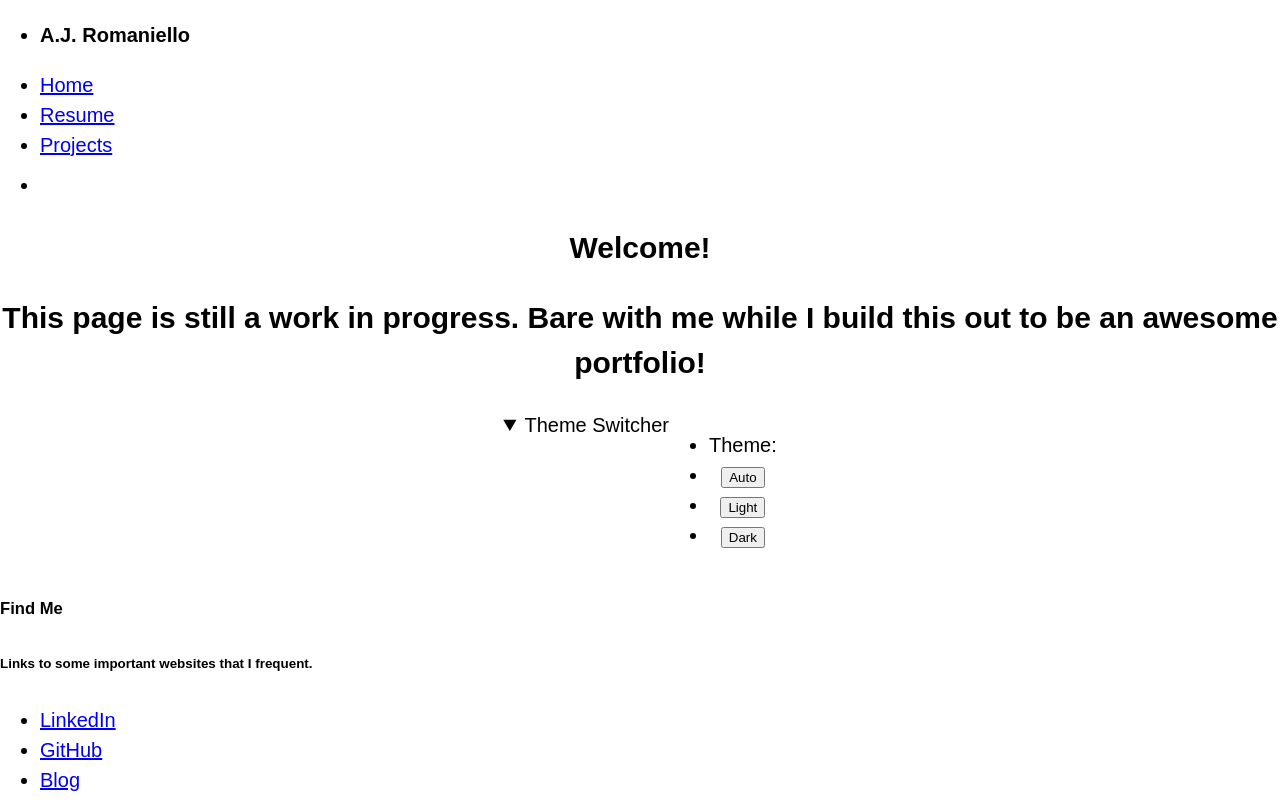
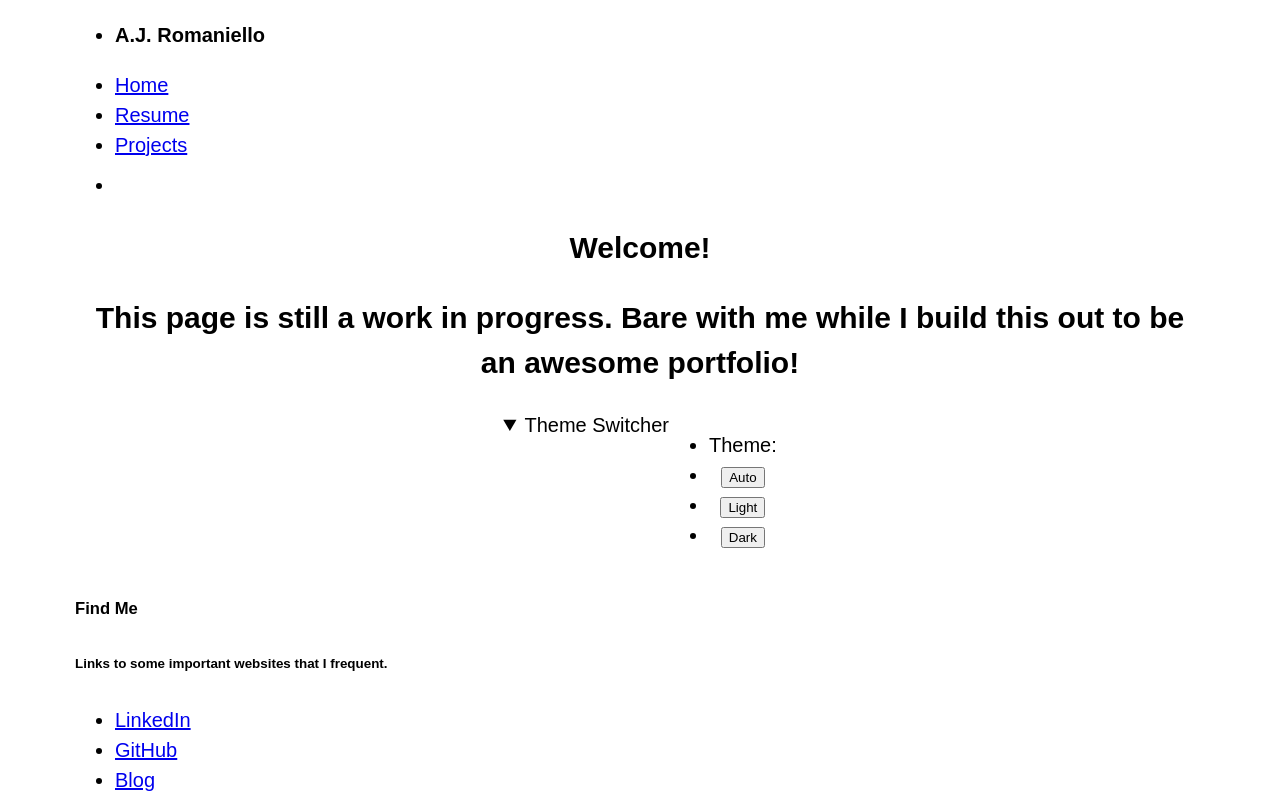
Before and after one commit to aj-rom/aj-rom.github.io, a React (Create React App) app: page / in a window 1280 px wide. Shown: the top 800 px of the page. Built offline with nearby package versions, Linux system fonts and the light colour scheme.

Commit message:
add container responsive layouts

```diff
--- a/src/style/index.css
+++ b/src/style/index.css
@@ -45,6 +45,78 @@ body > footer {
     padding: var(--section-spacing-vertical) 0;
 }
 
+/* Containers */
+.container,
+.container-fluid {
+    width: 100%;
+    margin-right: auto;
+    margin-left: auto;
+    padding-right: var(--spacing);
+    padding-left: var(--spacing);
+}
+
+@media (min-width: 576px) {
+    .container {
+        max-width: 510px;
+        padding-right: 0;
+        padding-left: 0;
+    }
+}
+
+@media (min-width: 768px) {
+    .container {
+        max-width: 700px;
+    }
+}
+
+@media (min-width: 992px) {
+    .container {
+        max-width: 920px;
+    }
+}
+
+@media (min-width: 1200px) {
+    .container {
+        max-width: 1130px;
+    }
+}
+
+/* Containers */
+.container,
+.container-fluid {
+    width: 100%;
+    margin-right: auto;
+    margin-left: auto;
+    padding-right: var(--spacing);
+    padding-left: var(--spacing);
+}
+
+@media (min-width: 576px) {
+    .container {
+        max-width: 510px;
+        padding-right: 0;
+        padding-left: 0;
+    }
+}
+
+@media (min-width: 768px) {
+    .container {
+        max-width: 700px;
+    }
+}
+
+@media (min-width: 992px) {
+    .container {
+        max-width: 920px;
+    }
+}
+
+@media (min-width: 1200px) {
+    .container {
+        max-width: 1130px;
+    }
+}
+
 /* Extras */
 header {
     text-align: center;
```
